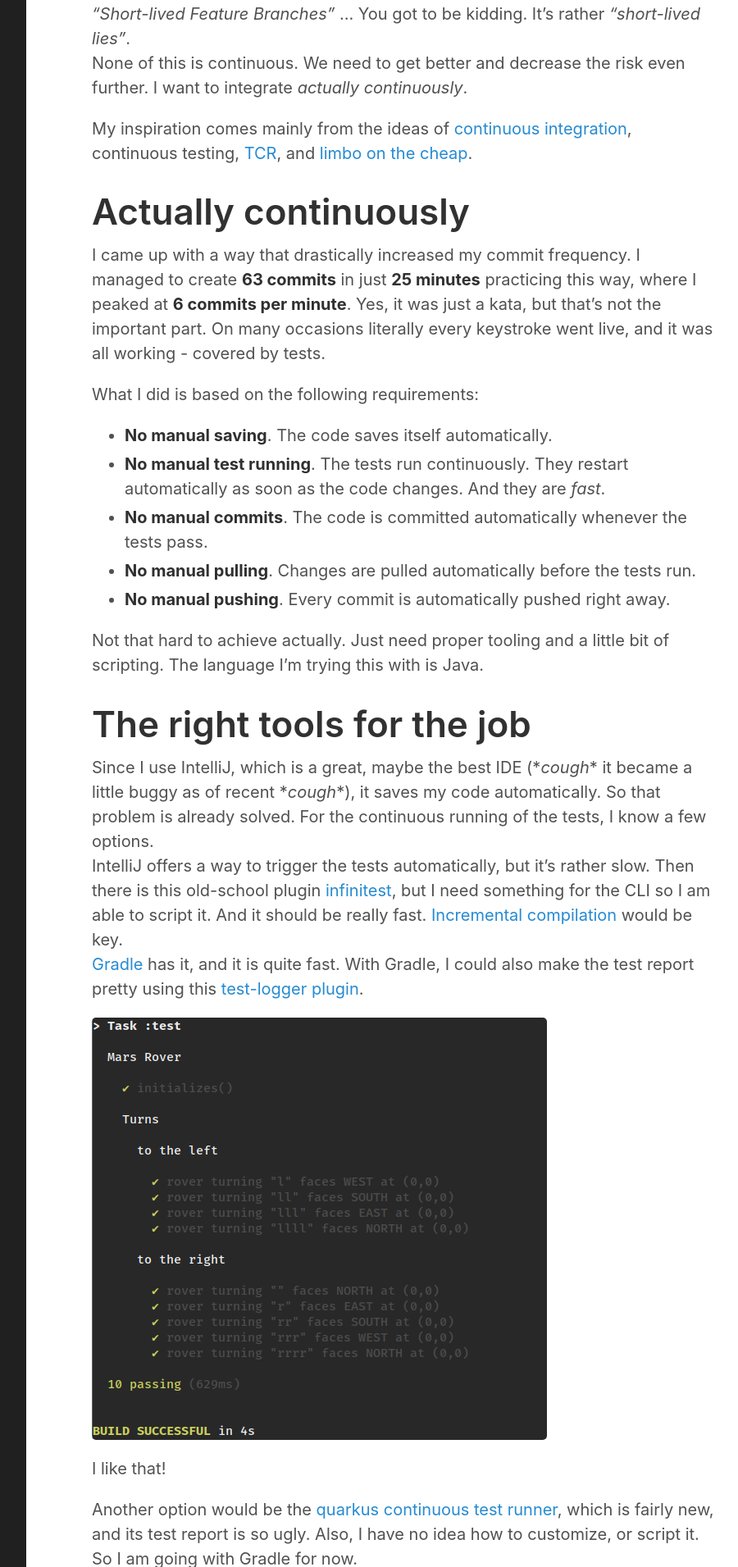
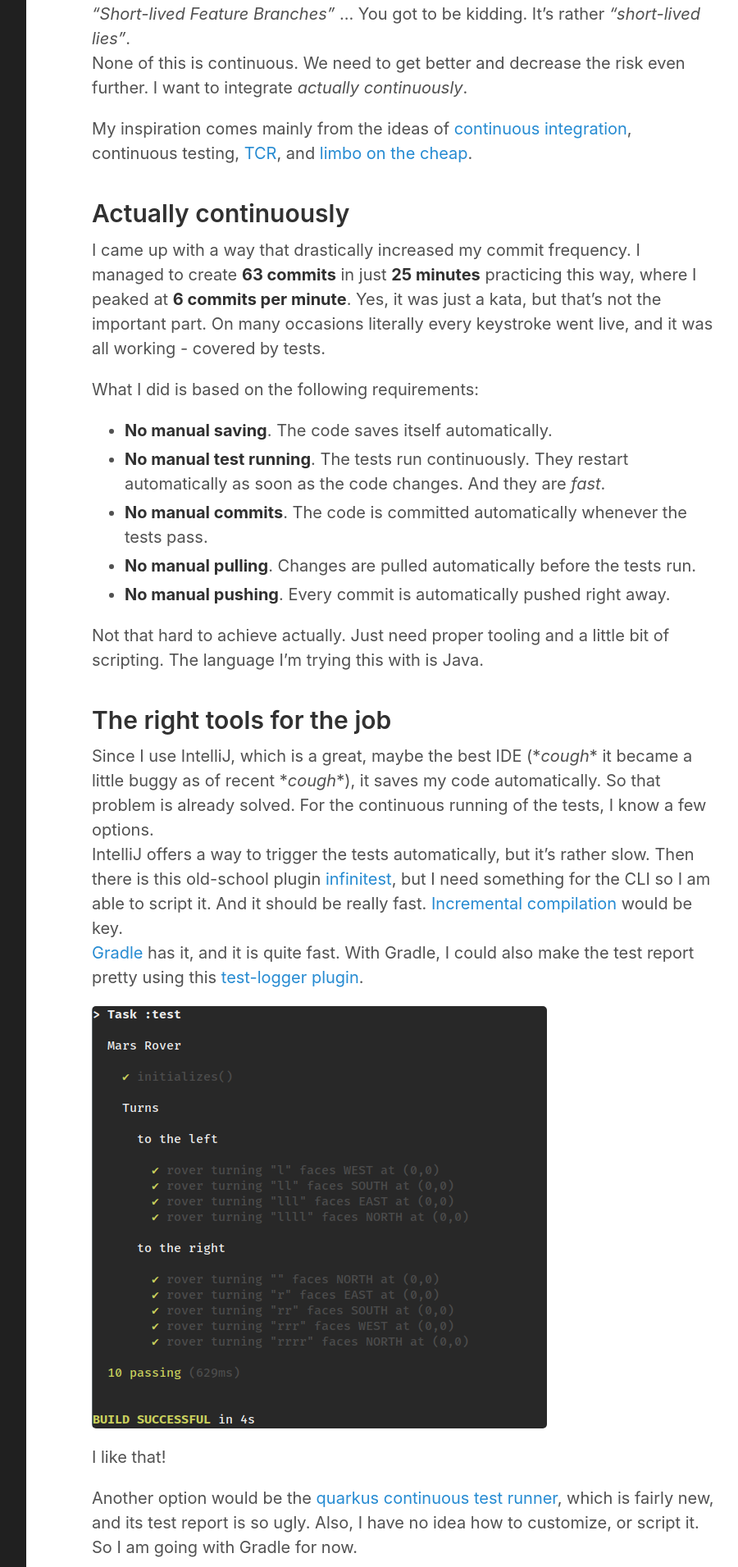
Before and after one commit to gregorriegler/gregorriegler.github.io, a Jekyll site: the page built from _posts/2022-07-21-Getting-better-at-CI.md, in a window 1280 px wide. Shown: the part 453-2364 px from the top of the page at 82% size, without its empty margins (328-1228 px from the left). Built offline with Jekyll 4.4.1, drawn with Linux system fonts in a browser that asks for light colours; comment, search, counter and statistics services are not loaded; some of the changed text lies outside the part shown.

Commit message:
fix headlines

```diff
--- a/_posts/2022-07-21-Getting-better-at-CI.md
+++ b/_posts/2022-07-21-Getting-better-at-CI.md
@@ -21,7 +21,7 @@ I want to integrate *actually continuously*.
 
 My inspiration comes mainly from the ideas of [continuous integration](https://martinfowler.com/articles/continuousIntegration.html), continuous testing, [TCR](https://medium.com/@kentbeck_7670/test-commit-revert-870bbd756864), and [limbo on the cheap](https://medium.com/@kentbeck_7670/limbo-on-the-cheap-e4cfae840330).
 
-# Actually continuously
+## Actually continuously
 
 I came up with a way that drastically increased my commit frequency.
 I managed to create **63 commits** in just **25 minutes** practicing this way, where I peaked at **6 commits per minute**.
@@ -40,7 +40,7 @@ Not that hard to achieve actually.
 Just need proper tooling and a little bit of scripting.
 The language I'm trying this with is Java.
 
-# The right tools for the job
+## The right tools for the job
 
 Since I use IntelliJ, which is a great, maybe the best IDE (\**cough*\* it became a little buggy as of recent \**cough*\*), it saves my code automatically.
 So that problem is already solved.
```
